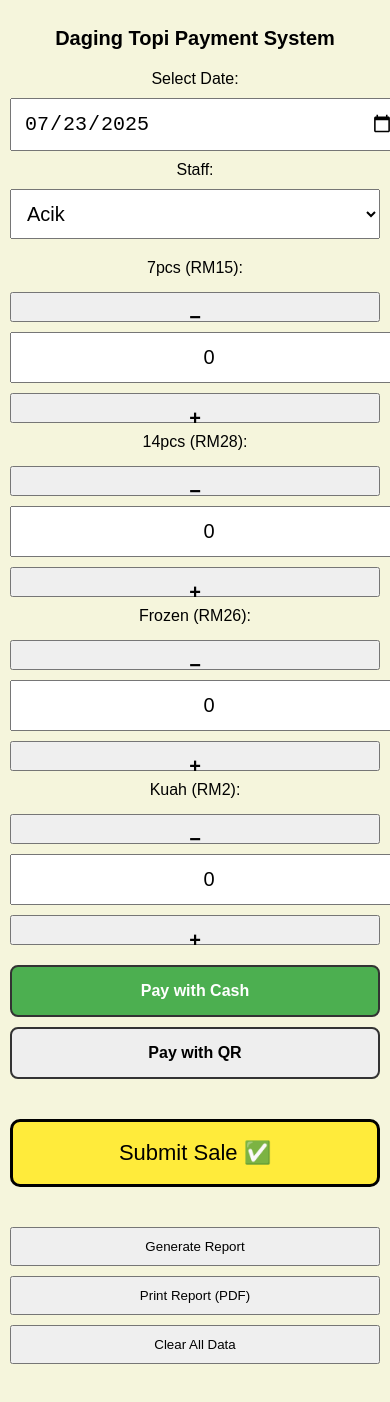
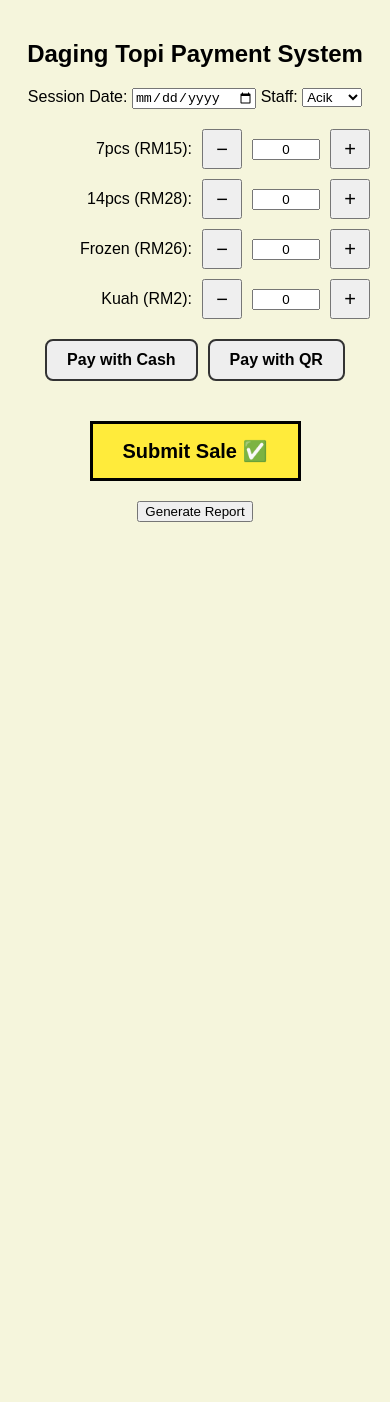
Before and after one commit to asyrafab/daging-topi-payment, a plain HTML site: page index.html in a window 390 px wide. After the commit the page ends 844 px from the top, so only its background shows below. Drawn offline with Linux system fonts and the light colour scheme.

Commit message:
Update index.html

```diff
--- a/index.html
+++ b/index.html
@@ -1,168 +1,96 @@
+
 <!DOCTYPE html>
 <html lang="en">
 <head>
-  <meta name="viewport" content="width=device-width, initial-scale=1.0">
-  <meta charset="UTF-8">
+  <meta charset="UTF-8" />
+  <meta name="viewport" content="width=device-width, initial-scale=1.0"/>
   <title>Daging Topi Payment System</title>
   <style>
-    html {
-      font-size: 16px;
-    }
     body {
       font-family: Arial, sans-serif;
+      background-color: #f5f5dc;
+      text-align: center;
       padding: 20px;
+      margin: 0 auto;
       max-width: 750px;
-      margin: auto;
-      text-align: center;
-      background-color: #f5f5dc;
     }
-    .item, .row {
-      display: flex;
-      align-items: center;
-      gap: 10px;
-      margin-bottom: 10px;
-      justify-content: center;
-    }
-    .item label {
-      flex: 1;
-      text-align: left;
-    }
-    .item button {
-      width: 30px;
-      height: 30px;
-      font-weight: bold;
-    }
-    .item input {
-      width: 50px;
-      text-align: center;
+    h2 {
+      margin-bottom: 20px;
     }
     .section {
       margin-top: 20px;
     }
+    .item {
+      display: flex;
+      justify-content: center;
+      align-items: center;
+      gap: 10px;
+      margin: 10px 0;
+    }
+    .item label {
+      flex: 1;
+      text-align: right;
+    }
+    .item input {
+      width: 60px;
+      text-align: center;
+    }
+    .item button {
+      width: 40px;
+      height: 40px;
+      font-size: 20px;
+    }
     .payment-buttons {
       display: flex;
       justify-content: center;
-      gap: 20px;
       flex-wrap: wrap;
+      gap: 10px;
     }
     .payment-buttons button {
-      padding: 15px 25px;
+      padding: 10px 20px;
       font-size: 16px;
       font-weight: bold;
       border: 2px solid #333;
+      background: #eee;
       border-radius: 8px;
-      cursor: pointer;
-      background-color: #eee;
     }
     .payment-buttons button.selected {
       background-color: #4CAF50;
       color: white;
     }
     .big-submit {
-      display: inline-block;
-      margin: 20px 0;
+      margin-top: 20px;
       padding: 15px 30px;
-      font-size: 18px;
       background-color: #ffeb3b;
-      color: black;
       border: 3px solid black;
-      border-radius: 10px;
+      font-weight: bold;
+      font-size: 20px;
       cursor: pointer;
     }
     .sale-icon::after {
-      content: ' ✅';
+      content: " ✅";
     }
-    button.secondary {
-      padding: 10px 20px;
-      margin-right: 10px;
+    .report-table {
+      width: 100%;
+      margin-top: 20px;
+      border-collapse: collapse;
     }
-    table {
-      width: 100%;
-      border-collapse: collapse;
-      margin-top: 20px;
-    }
-    th, td {
+    .report-table th, .report-table td {
       border: 1px solid #ccc;
       padding: 8px;
-      text-align: center;
-    }
-    th {
-      background-color: #f2f2f2;
-    }
-    .hidden {
-      display: none;
     }
     #cashReceivedGroup {
       display: none;
       margin-top: 10px;
-      text-align: center;
     }
-    @media print {
-      body * {
-        visibility: hidden;
-      }
-      #report, #report * {
-        visibility: visible;
-      }
-      #report {
-        position: absolute;
-        left: 0;
-        top: 0;
-        width: 100%;
-      }
-    }
-  @media (max-width: 768px) {
-  body {
-    padding: 10px;
-    max-width: 100%;
-  }
-  h2 {
-    font-size: 20px;
-  }
-  .row, .item {
-    flex-direction: column;
-    align-items: stretch;
-    width: 100%;
-  }
-  .item label {
-    text-align: center;
-    margin-bottom: 5px;
-  }
-  .item input, .item button, select, input[type="date"] {
-    font-size: 20px;
-    padding: 12px;
-    width: 100%;
-  }
-  .payment-buttons {
-    flex-direction: column;
-    gap: 10px;
-  }
-  .big-submit {
-    width: 100%;
-    font-size: 22px;
-    padding: 18px;
-  }
-  button.secondary {
-    width: 100%;
-    margin-bottom: 10px;
-  }
-  table {
-    font-size: 16px;
-    word-break: break-word;
-  }
-  #report table {
-    overflow-x: auto;
-    display: block;
-  }
-}
-
-</style>
+  </style>
 </head>
 <body>
   <h2>Daging Topi Payment System</h2>
-  <div class="section row">
-    <label for="sessionDate">Select Date:</label>
-    <input type="date" id="sessionDate">
+
+  <div class="section">
+    <label for="sessionDate">Session Date:</label>
+    <input type="date" id="sessionDate" />
     <label for="staff">Staff:</label>
     <select id="staff">
       <option>Acik</option>
@@ -172,11 +100,11 @@
     </select>
   </div>
 
-  <div id="items" class="section">
-    <div class="item"><label>7pcs (RM15):</label><button onclick="adjustQty('i7pcs', -1)">−</button><input type="text" id="i7pcs" value="0" readonly><button onclick="adjustQty('i7pcs', 1)">+</button></div>
-    <div class="item"><label>14pcs (RM28):</label><button onclick="adjustQty('i14pcs', -1)">−</button><input type="text" id="i14pcs" value="0" readonly><button onclick="adjustQty('i14pcs', 1)">+</button></div>
-    <div class="item"><label>Frozen (RM26):</label><button onclick="adjustQty('ifrozen', -1)">−</button><input type="text" id="ifrozen" value="0" readonly><button onclick="adjustQty('ifrozen', 1)">+</button></div>
-    <div class="item"><label>Kuah (RM2):</label><button onclick="adjustQty('ikuah', -1)">−</button><input type="text" id="ikuah" value="0" readonly><button onclick="adjustQty('ikuah', 1)">+</button></div>
+  <div class="section" id="items">
+    <div class="item"><label>7pcs (RM15):</label><button onclick="adjustQty('i7pcs', -1)">−</button><input type="text" id="i7pcs" value="0" readonly /><button onclick="adjustQty('i7pcs', 1)">+</button></div>
+    <div class="item"><label>14pcs (RM28):</label><button onclick="adjustQty('i14pcs', -1)">−</button><input type="text" id="i14pcs" value="0" readonly /><button onclick="adjustQty('i14pcs', 1)">+</button></div>
+    <div class="item"><label>Frozen (RM26):</label><button onclick="adjustQty('ifrozen', -1)">−</button><input type="text" id="ifrozen" value="0" readonly /><button onclick="adjustQty('ifrozen', 1)">+</button></div>
+    <div class="item"><label>Kuah (RM2):</label><button onclick="adjustQty('ikuah', -1)">−</button><input type="text" id="ikuah" value="0" readonly /><button onclick="adjustQty('ikuah', 1)">+</button></div>
   </div>
 
   <div class="section payment-buttons">
@@ -184,8 +112,8 @@
     <button id="btnQR" onclick="selectPayment('QR')">Pay with QR</button>
   </div>
 
-  <div id="cashReceivedGroup" class="section">
-    <label>Cash Received: RM <input type="number" id="cashReceived" min="0" style="width: 100px;"></label><br>
+  <div class="section" id="cashReceivedGroup">
+    <label>Cash Received: RM <input type="number" id="cashReceived" min="0"></label>
     <div id="changeDue"></div>
   </div>
 
@@ -194,18 +122,15 @@
   </div>
 
   <div class="section">
-    <button class="secondary" onclick="generateReport()">Generate Report</button>
-    <button class="secondary" onclick="generateReport(); window.print();">Print Report (PDF)</button>
-    <button class="secondary" onclick="clearData()">Clear All Data</button>
+    <button onclick="generateReport()">Generate Report</button>
   </div>
 
-  <div id="report" class="section"></div>
+  <div class="section" id="report"></div>
 
   <script>
     const prices = { i7pcs: 15, i14pcs: 28, ifrozen: 26, ikuah: 2 };
     let selectedPayment = "Cash";
     document.getElementById("sessionDate").valueAsDate = new Date();
-    highlightSelected();
 
     function adjustQty(item, change) {
       const input = document.getElementById(item);
@@ -217,98 +142,76 @@
 
     function selectPayment(type) {
       selectedPayment = type;
-      document.getElementById('btnCash').classList.toggle('selected', type === 'Cash');
-      document.getElementById('btnQR').classList.toggle('selected', type === 'QR');
-      document.getElementById('cashReceivedGroup').style.display = (type === 'Cash') ? 'block' : 'none';
-      document.getElementById('cashReceived').value = '';
-      document.getElementById('changeDue').innerText = '';
-    }
-
-    function highlightSelected() {
-      document.getElementById('btnCash').classList.toggle('selected', selectedPayment === 'Cash');
-      document.getElementById('btnQR').classList.toggle('selected', selectedPayment === 'QR');
-    }
-
-    function getTimeNow() {
-      const now = new Date();
-      return now.toLocaleTimeString('en-GB');
+      document.getElementById("btnCash").classList.toggle("selected", type === "Cash");
+      document.getElementById("btnQR").classList.toggle("selected", type === "QR");
+      document.getElementById("cashReceivedGroup").style.display = type === "Cash" ? "block" : "none";
+      document.getElementById("cashReceived").value = "";
+      document.getElementById("changeDue").innerText = "";
     }
 
     function submitSale() {
-      const date = document.getElementById('sessionDate').value;
-      const staff = document.getElementById('staff').value;
+      const date = document.getElementById("sessionDate").value;
+      const staff = document.getElementById("staff").value;
       if (!date) return alert("Select session date");
 
-      let sale = { staff, payment: selectedPayment, timestamp: getTimeNow(), total: 0 };
-      for (let item in prices) {
-        const qty = parseInt(document.getElementById(item).value) || 0;
-        sale[item] = qty;
-        sale.total += qty * prices[item];
+      const sale = { staff, payment: selectedPayment, timestamp: new Date().toLocaleTimeString(), total: 0 };
+      for (let key in prices) {
+        const qty = parseInt(document.getElementById(key).value) || 0;
+        sale[key] = qty;
+        sale.total += qty * prices[key];
       }
 
-      if (selectedPayment === 'Cash') {
-        const cashReceived = parseFloat(document.getElementById('cashReceived').value);
+      if (selectedPayment === "Cash") {
+        const cashReceived = parseFloat(document.getElementById("cashReceived").value);
         if (isNaN(cashReceived) || cashReceived < sale.total) {
-          alert(`Not enough cash received. Total is RM${sale.total.toFixed(2)}`);
+          alert("Not enough cash received.");
           return;
         }
-        const change = cashReceived - sale.total;
         sale.cashReceived = cashReceived;
-        sale.change = change;
-        document.getElementById('changeDue').innerText = `Change to return: RM${change.toFixed(2)}`;
+        sale.change = cashReceived - sale.total;
+        document.getElementById("changeDue").innerText = `Change: RM${sale.change.toFixed(2)}`;
       }
 
-      const allSales = JSON.parse(localStorage.getItem('sales') || '{}');
-      if (!allSales[date]) allSales[date] = [];
-      allSales[date].push(sale);
-      localStorage.setItem('sales', JSON.stringify(allSales));
+      const data = JSON.parse(localStorage.getItem("sales") || "{}");
+      data[date] = data[date] || [];
+      data[date].push(sale);
+      localStorage.setItem("sales", JSON.stringify(data));
+      alert("Sale submitted!");
 
-      alert("Sale submitted!");
-      document.querySelectorAll('#items input').forEach(i => i.value = 0);
+      document.querySelectorAll("#items input").forEach(el => el.value = 0);
     }
 
     function generateReport() {
-      const allSales = JSON.parse(localStorage.getItem('sales') || '{}');
+      const report = document.getElementById("report");
+      const data = JSON.parse(localStorage.getItem("sales") || "{}");
       let html = "";
 
-      for (let date in allSales) {
-        const daySales = allSales[date];
-        let summary = { i7pcs: 0, i14pcs: 0, ifrozen: 0, ikuah: 0, cash: 0, qr: 0 };
-        daySales.forEach(sale => {
-          summary.i7pcs += sale.i7pcs || 0;
-          summary.i14pcs += sale.i14pcs || 0;
-          summary.ifrozen += sale.ifrozen || 0;
-          summary.ikuah += sale.ikuah || 0;
-          sale.payment === "Cash" ? summary.cash += sale.total : summary.qr += sale.total;
+      for (let date in data) {
+        const daySales = data[date];
+        let totalCash = 0, totalQR = 0;
+        let totalItems = { i7pcs: 0, i14pcs: 0, ifrozen: 0, ikuah: 0 };
+        daySales.forEach(s => {
+          totalItems.i7pcs += s.i7pcs || 0;
+          totalItems.i14pcs += s.i14pcs || 0;
+          totalItems.ifrozen += s.ifrozen || 0;
+          totalItems.ikuah += s.ikuah || 0;
+          (s.payment === "Cash" ? totalCash : totalQR) += s.total;
         });
 
         html += `<h3>Sales Report - ${date}</h3>`;
-        html += `<table><tr><th>Item</th><th>Total Sold</th></tr>
-          <tr><td>7pcs</td><td>${summary.i7pcs}</td></tr>
-          <tr><td>14pcs</td><td>${summary.i14pcs}</td></tr>
-          <tr><td>Frozen</td><td>${summary.ifrozen}</td></tr>
-          <tr><td>Kuah</td><td>${summary.ikuah}</td></tr>
-          <tr><td><strong>Total Cash</strong></td><td><strong>RM${summary.cash.toFixed(2)}</strong></td></tr>
-          <tr><td><strong>Total QR</strong></td><td><strong>RM${summary.qr.toFixed(2)}</strong></td></tr>
-          <tr><td><strong>Grand Total</strong></td><td><strong>RM${(summary.cash + summary.qr).toFixed(2)}</strong></td></tr>
+        html += `<table class="report-table">
+          <tr><th>Item</th><th>Total</th></tr>
+          <tr><td>7pcs</td><td>${totalItems.i7pcs}</td></tr>
+          <tr><td>14pcs</td><td>${totalItems.i14pcs}</td></tr>
+          <tr><td>Frozen</td><td>${totalItems.ifrozen}</td></tr>
+          <tr><td>Kuah</td><td>${totalItems.ikuah}</td></tr>
+          <tr><td>Total Cash</td><td>RM${totalCash.toFixed(2)}</td></tr>
+          <tr><td>Total QR</td><td>RM${totalQR.toFixed(2)}</td></tr>
+          <tr><td>Grand Total</td><td>RM${(totalCash + totalQR).toFixed(2)}</td></tr>
         </table>`;
+      }
 
-        html += `<h4>Transaction Log:</h4>
-        <table><tr><th>#</th><th>Time</th><th>Staff</th><th>7pcs</th><th>14pcs</th><th>Frozen</th><th>Kuah</th><th>Payment</th><th>Total (RM)</th><th>Cash Received</th><th>Change</th></tr>`;
-        daySales.forEach((sale, i) => {
-          html += `<tr><td>${i + 1}</td><td>${sale.timestamp}</td><td>${sale.staff}</td><td>${sale.i7pcs}</td><td>${sale.i14pcs}</td><td>${sale.ifrozen}</td><td>${sale.ikuah}</td><td>${sale.payment}</td><td>${sale.total.toFixed(2)}</td><td>${sale.cashReceived ? sale.cashReceived.toFixed(2) : '-'}</td><td>${sale.change ? sale.change.toFixed(2) : '-'}</td></tr>`;
-        });
-        html += `</table>`;
-      }
-      document.getElementById('report').innerHTML = html;
-    }
-
-    function clearData() {
-      if (confirm("Clear all sales data?")) {
-        localStorage.removeItem('sales');
-        document.getElementById('report').innerHTML = '';
-        alert("Data cleared");
-      }
+      report.innerHTML = html;
     }
   </script>
 </body>
```
